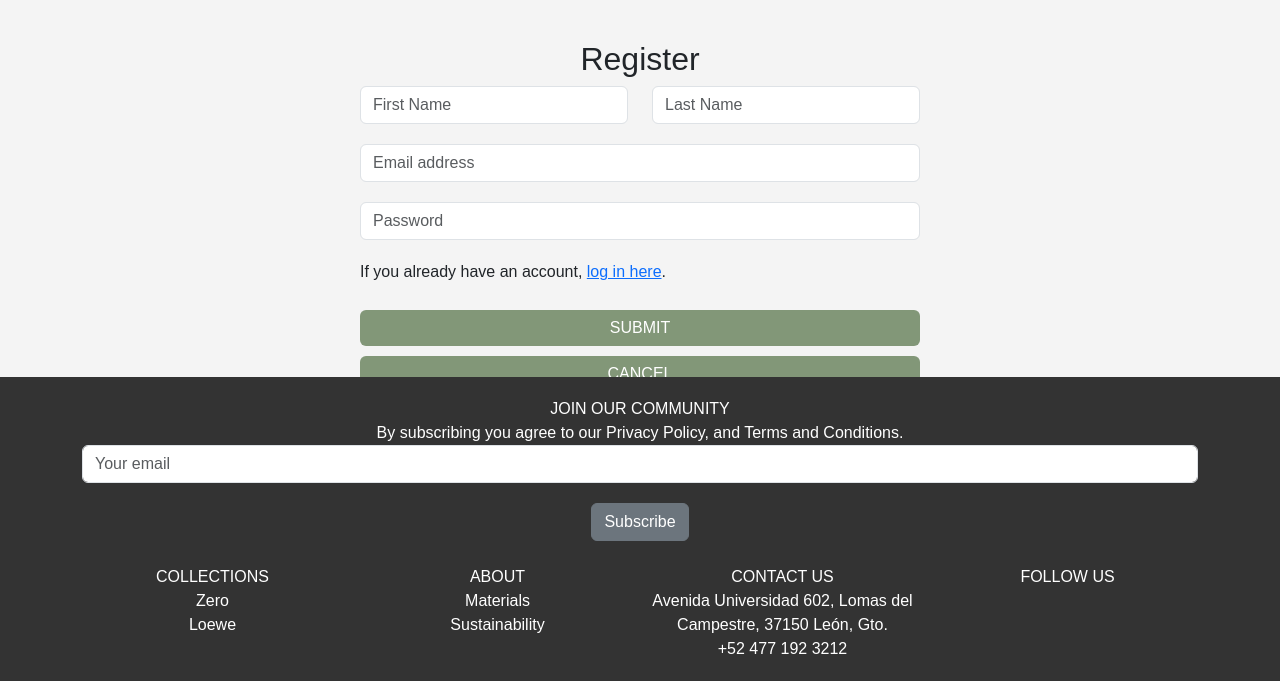
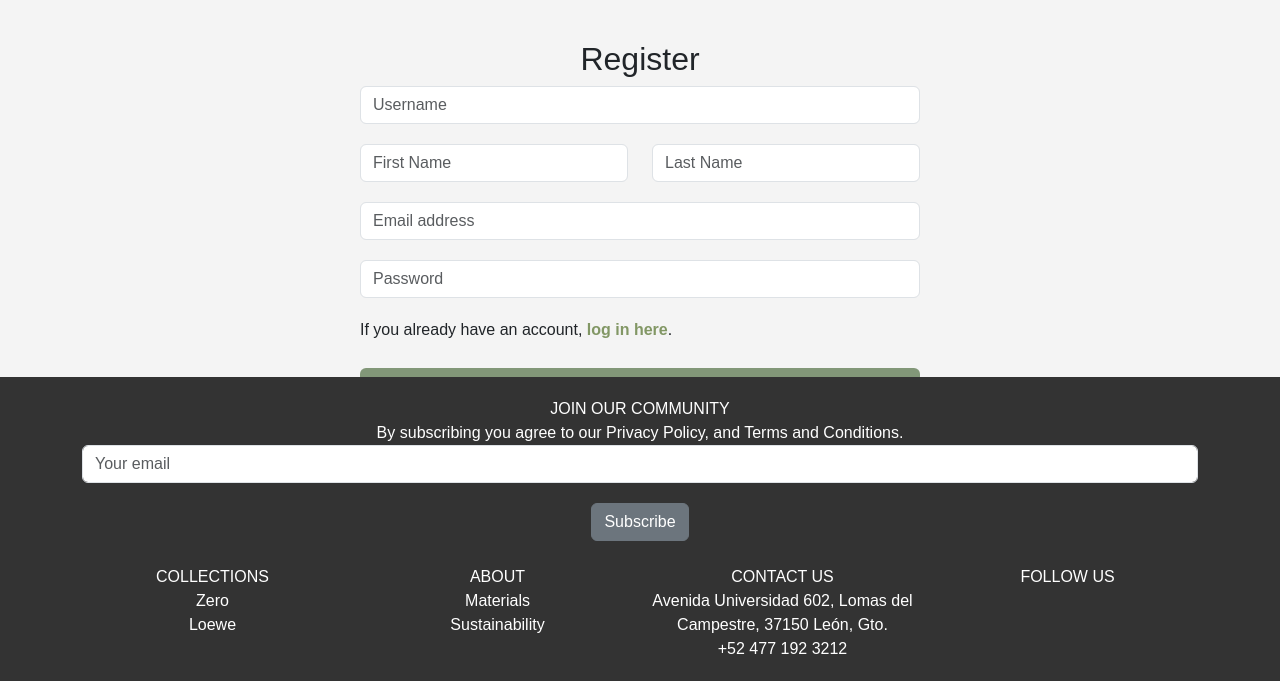
Before and after one commit to BiankaJS/VerdanVest, a Django app: page /auth/register/ in a window 1280 px wide. Shown: the part 119-800 px from the top of the page. Run offline with Django 4.2, Linux system fonts and the light colour scheme.

Commit message:
Guardar usuario avance

```diff
--- a/verdanvest/catalogo/models.py
+++ b/verdanvest/catalogo/models.py
@@ -15,8 +15,8 @@ class Producto(models.Model):
     nombre = models.TextField()
     descripcion = models.TextField(null=False)
     precio = models.DecimalField(max_digits=10, decimal_places=2)
-    marca = models.ForeignKey(Marca, on_delete=models.CASCADE)
-    categoria = models.ForeignKey(Categoria, on_delete=models.CASCADE)
+    marca = models.ForeignKey(Marca, on_delete=models.CASCADE, default=1)
+    categoria = models.ForeignKey(Categoria, on_delete=models.CASCADE, default= 1)
     calificacion_salud = models.DecimalField(max_digits=2, decimal_places=1, null=True, blank=True)
     urlImagen = models.TextField(null=True, blank=True)
 
--- a/verdanvest/usuario/models.py
+++ b/verdanvest/usuario/models.py
@@ -5,11 +5,7 @@ from django.conf import settings
 from catalogo.models import Producto
 
 class User(AbstractUser):
-    ROLE_CHOICES = (
-        ('proveedor', 'Proveedor'),
-        ('cliente', 'Cliente'),
-    )
-    role = models.CharField(max_length=50, choices=ROLE_CHOICES, default='cliente')
+    role = models.IntegerField(null=False, blank=False)
 
 class DjangoAdminLog(models.Model):
     action_time = models.DateTimeField()
--- a/verdanvest/usuario/templates/usuario/login.html
+++ b/verdanvest/usuario/templates/usuario/login.html
@@ -10,7 +10,7 @@
         <input type="email" class="form-control" id="emailInput" placeholder="Email address">
         <input type="password" class="form-control" id="passwordInput" placeholder="Password">
         <div class="signup-link">
-            <p>If you don't have an account, <a href="{% url 'auth:register' %}">create one here</a>.</p>
+            <p>If you don't have an account, <a href="{% url 'auth:register' %}"><strong>create one here</strong></a>.</p>
         </div>
         <button type="submit" class="btn btn-submit">SUBMIT</button>
     </form>
@@ -151,5 +151,9 @@
     .form-control {
         margin-bottom: 20px;
     }
+    a{
+        text-decoration: none;
+        color: #829765;
+    }
 </style>
 {% endblock %}
--- a/verdanvest/usuario/templates/usuario/register.html
+++ b/verdanvest/usuario/templates/usuario/register.html
@@ -6,19 +6,21 @@
 {% block content %}
 <div class="register-container">
     <h2 class="text-center">Register</h2>
-    <form>
+    <form method="post" action="{% url 'auth:register' %}">
+        {% csrf_token %}
+        <input type="text" class="form-control" id="usernameInput" placeholder="Username" required>
         <div class="row">
             <div class="col">
-                <input type="text" class="form-control" id="firstNameInput" placeholder="First Name">
+                <input type="text" class="form-control" id="firstNameInput" placeholder="First Name" required>
             </div>
             <div class="col">
-                <input type="text" class="form-control" id="lastNameInput" placeholder="Last Name">
+                <input type="text" class="form-control" id="lastNameInput" placeholder="Last Name" required>
             </div>
         </div>
-        <input type="email" class="form-control" id="emailInput" placeholder="Email address">
-        <input type="password" class="form-control" id="passwordInput" placeholder="Password">
+        <input type="email" class="form-control" id="emailInput" placeholder="Email address" required>
+        <input type="password" class="form-control" id="passwordInput" placeholder="Password" required>
         <div class="signup-link">
-            <p>If you already have an account, <a href="{% url 'auth:login' %}">log in here</a>.</p>
+            <p>If you already have an account, <a href="{% url 'auth:login' %}"><strong>log in here</strong></a>.</p>
         </div>
         <button type="submit" class="btn btn-submit">SUBMIT</button>
         <button type="button" class="btn btn-cancel">CANCEL</button>
@@ -182,5 +184,11 @@
         width: 100%;
         text-align: center;
     }
+
+    a{
+        text-decoration: none;
+        color: #829765;
+        font: bold;
+    }
 </style>
 {% endblock %}
--- a/verdanvest/usuario/views.py
+++ b/verdanvest/usuario/views.py
@@ -1,11 +1,31 @@
-from django.shortcuts import render
+from django.shortcuts import render, redirect
 from django.http import HttpResponse
+from datetime import datetime
+from .models import User
 
 def login_view(request):
     return render(request, 'usuario/login.html')
 
 def register_view(request):
-    return render(request, 'usuario/register.html')
+    try:
+        if request.method == 'POST':
+            username = request.POST.get('usernameInput')
+            first_name = request.POST.get('firstNameInput')
+            last_name = request.POST.get('lastNameInput')
+            email = request.POST.get('emailInput')
+            password = request.POST.get('passwordInput')
+            user = User.objects.create(username=username, email=email, password=password)
+            user.first_name = first_name
+            user.last_name = last_name
+            user.date_joined = timezone.now()
+            print(user)
+            user.save()
+            return redirect('usuario:login')
+        else:
+            return render(request, 'usuario/register.html')
+    except Exception as e:
+        print(f"Error al registrar usuario: {e}")
+        return render(request, 'usuario/register.html')
 
 def profile_view(request):
     return render(request, 'usuario/profile.html')
```
